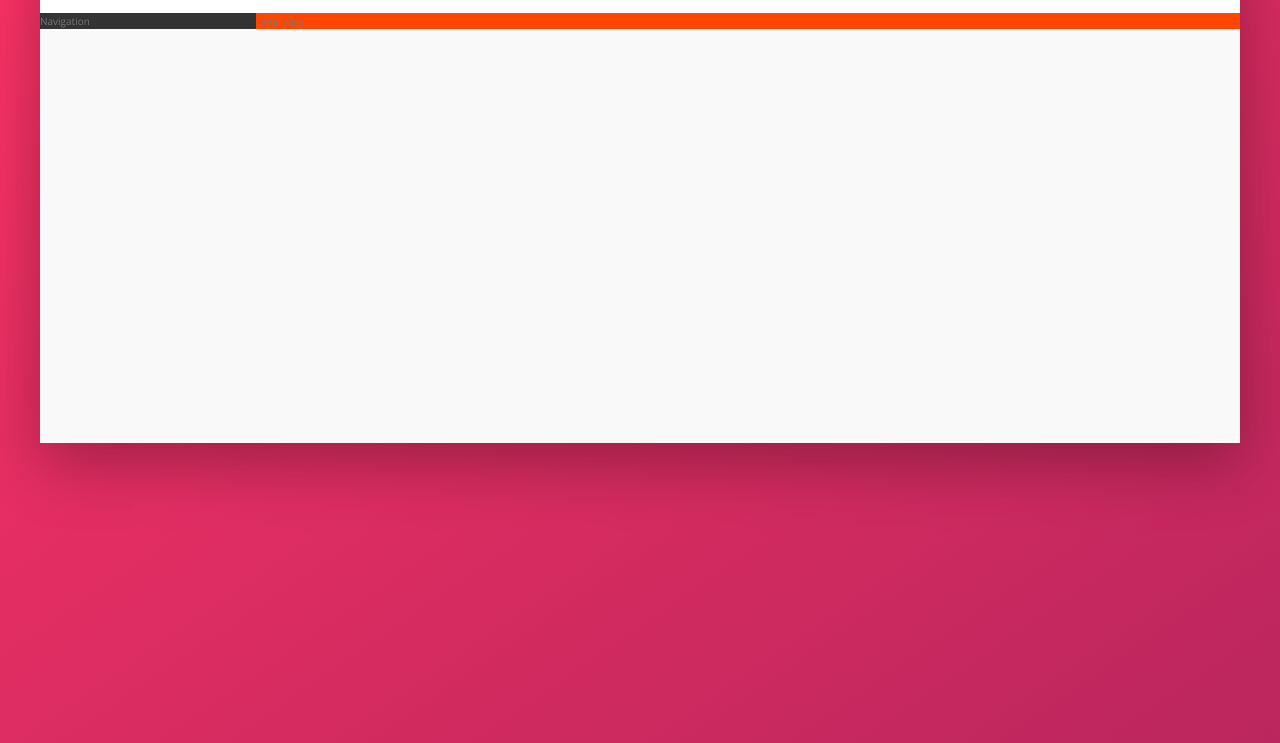
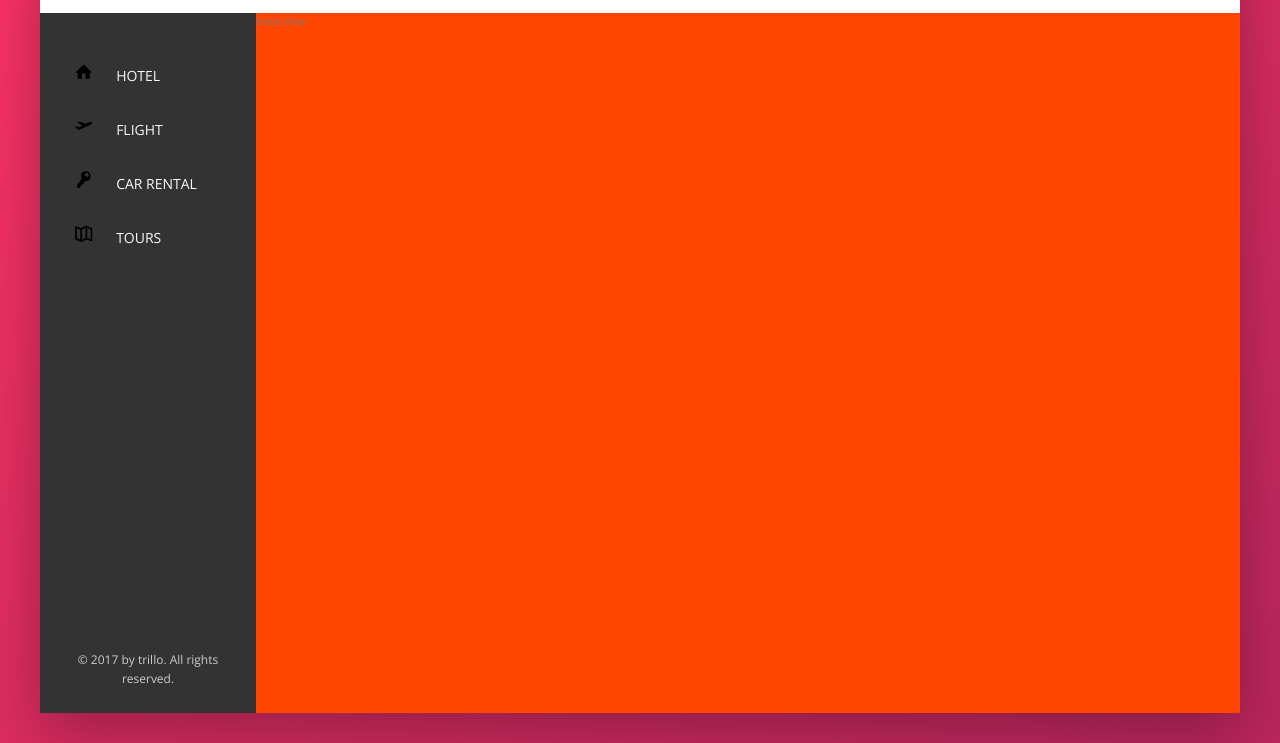
Before and after one commit to badjonz/trillo-repo, a website: page index.html in a window 1280 px wide. Shown: the part 137-880 px from the top of the page. Drawn offline with nearby package versions, Linux system fonts and the light colour scheme.

Commit message:
Added the markup for the navigation and started styling it in CSS, reached the second part of the build the navigaion

```diff
--- a/index.html
+++ b/index.html
@@ -53,8 +53,44 @@
         </nav>
       </header>
       <div class="content">
-        <nav class="sidebar">Navigation</nav>
-        <main class="hotel-view">Hotel view</main>
+        <nav class="sidebar">
+          <ul class="side-nav">
+            <li class="side-nav__item">
+              <a href="#" class="side-nav__link">
+                <svg class="side-nav__icon">
+                  <use xlink:href="img/sprite.svg#icon-home"></use>
+                </svg>
+                <span>Hotel</span>
+              </a>
+            </li>
+            <li class="side-nav__item">
+              <a href="#" class="side-nav__link">
+                <svg class="side-nav__icon">
+                  <use xlink:href="img/sprite.svg#icon-aircraft-take-off"></use>
+                </svg>
+                <span>Flight</span>
+              </a>
+            </li>
+            <li class="side-nav__item">
+              <a href="#" class="side-nav__link">
+                <svg class="side-nav__icon">
+                  <use xlink:href="img/sprite.svg#icon-key"></use>
+                </svg>
+                <span>Car rental</span>
+              </a>
+            </li>
+            <li class="side-nav__item">
+              <a href="#" class="side-nav__link">
+                <svg class="side-nav__icon">
+                  <use xlink:href="img/sprite.svg#icon-map"></use>
+                </svg>
+                <span>Tours</span>
+              </a>
+            </li>
+          </ul>
+          <div class="legal">&copy; 2017 by trillo. All rights reserved.</div>
+        </nav>
+        <main class="hotel-view">Hotel View</main>
       </div>
     </div>
   </body>
--- a/sass/_components.scss
+++ b/sass/_components.scss
@@ -110,7 +110,37 @@
     border-radius: 50%;
     margin-right: 1rem;
   }
+}
 
-  &__user-name {
+//////////////////////////////////////////////////////////////
+// SIDE NAVIGATION
+.side-nav {
+  font-size: 1.4rem;
+  list-style: none;
+  margin-top: 3.5rem;
+  &__item {
+  }
+  &__link:link,
+  &__link:visited {
+    color: var(--color-grey-light-1);
+    text-decoration: none;
+    text-transform: uppercase;
+    display: block;
+    padding: 1.5rem 3.5rem;
+  }
+
+  &__icon {
+    width: 1.75rem;
+    height: 1.75rem;
+    margin-right: 2rem;
   }
 }
+
+//////////////////////////////////////////////////////////////
+// LEGAL TEXT
+.legal {
+  font-size: 1.2rem;
+  text-align: center;
+  color: var(--color-grey-light-4);
+  padding: 2.5rem;
+}
--- a/sass/_layout.scss
+++ b/sass/_layout.scss
@@ -23,10 +23,15 @@
 .sidebar {
   background-color: var(--color-grey-dark-1);
   flex: 0 0 18%;
+  display: flex;
+  flex-direction: column;
+  justify-content: space-between;
 }
 
 .hotel-view {
   background-color: #fff;
+  // TEST
+  height: 70rem;
   background-color: orangered;
   flex: 1;
 }
```
Also changed, not shown: css/style.css.
